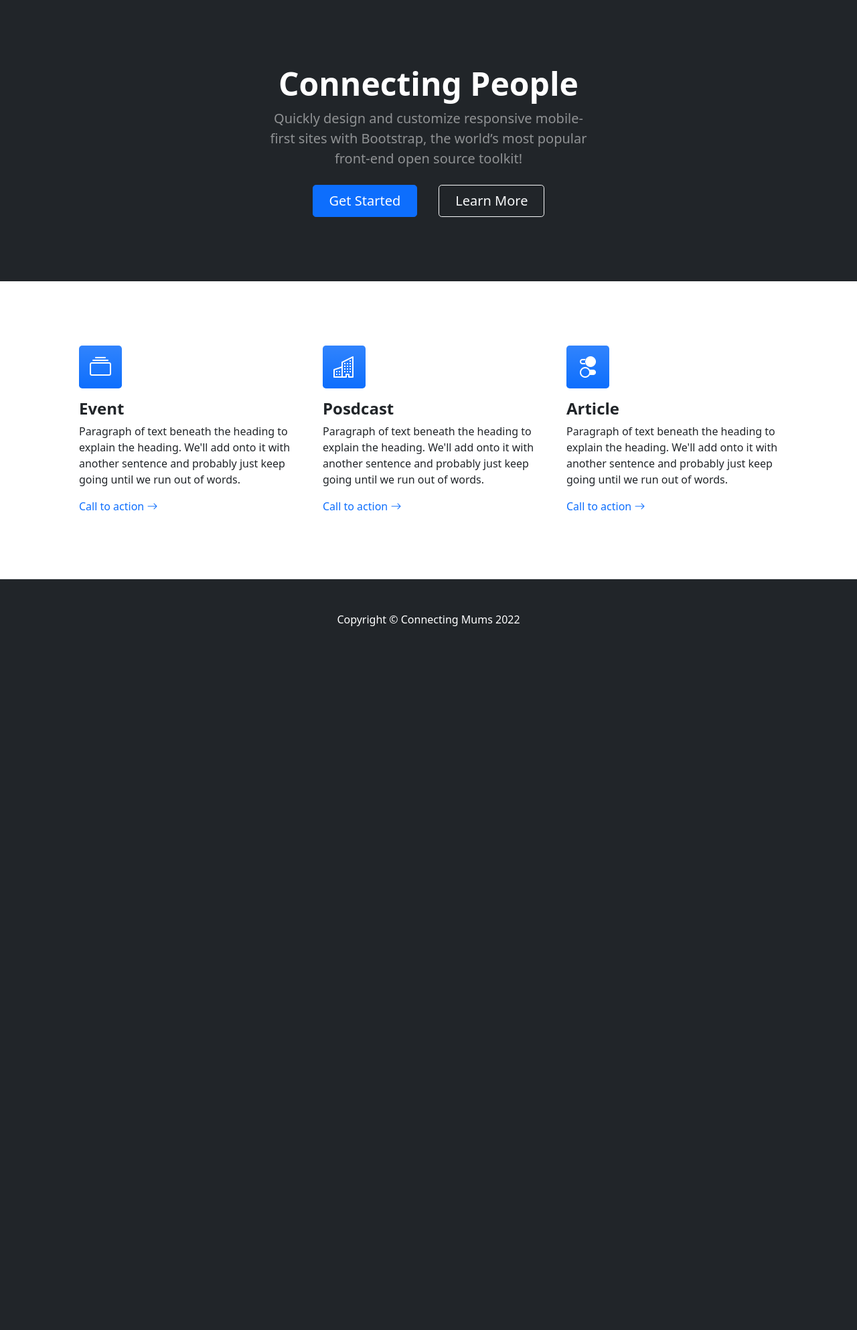
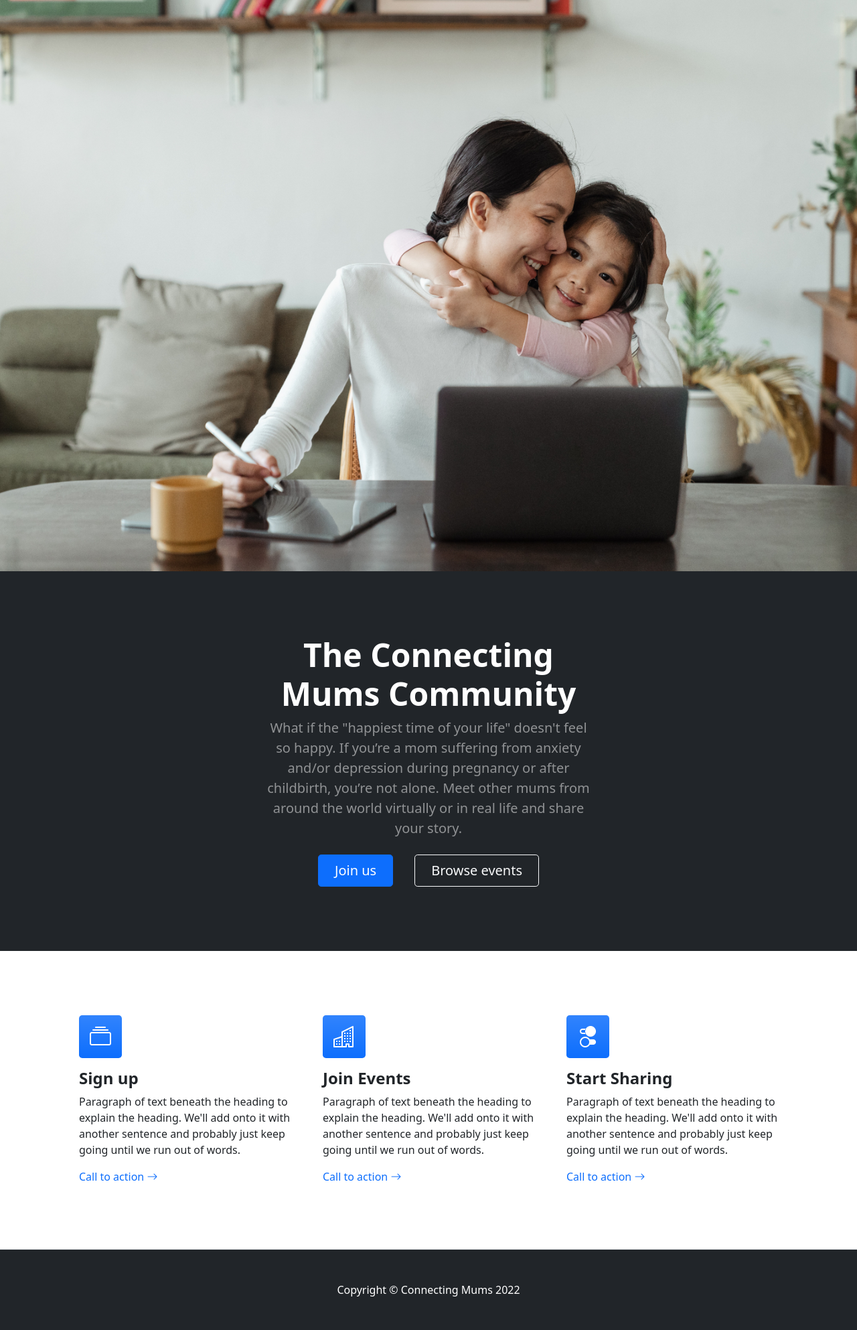
Before and after one commit to CarlaBuongiorno/Connecting-Mums, a Flask app: page /home in a window 1280 px wide. Shown: the part 56-2042 px from the top of the page at 67% size. Before the commit the page ends 991 px from the top, so only its background shows below. Run offline with Flask 2, Linux system fonts and the light colour scheme; some libraries are stand-ins or nearby versions.

Commit message:
Added content and hero image

```diff
--- a/templates/base.html
+++ b/templates/base.html
@@ -34,7 +34,7 @@
     {% endblock %}
 
 <!-- Footer-->
-<footer class="py-5 bg-dark">
+<footer class="footer py-5 bg-dark">
     <div class="container px-5"><p class="m-0 text-center text-white">Copyright &copy; Connecting Mums 2022</p></div>
 </footer>
 <!-- Bootstrap core JS-->
--- a/templates/home.html
+++ b/templates/home.html
@@ -2,16 +2,17 @@
 {% block content %}
 
 <!-- Header-->
+<img src="{{ url_for('static', filename='assets/img/hero.jpeg') }}" class="d-block w-100" alt="purple blue background">
 <header class="bg-dark py-5">
     <div class="container px-5">
         <div class="row gx-5 justify-content-center">
             <div class="col-lg-6">
                 <div class="text-center my-5">
-                    <h1 class="display-5 fw-bolder text-white mb-2">Connecting People</h1>
-                    <p class="lead text-white-50 mb-4">Quickly design and customize responsive mobile-first sites with Bootstrap, the world’s most popular front-end open source toolkit!</p>
+                    <h1 class="display-5 fw-bolder text-white mb-2">The Connecting Mums Community</h1>
+                    <p class="lead text-white-50 mb-4">What if the "happiest time of your life" doesn't feel so happy. If you’re a mom suffering from anxiety and/or depression during pregnancy or after childbirth, you’re not alone. Meet other mums from around the world virtually or in real life and share your story.</p>
                     <div class="d-grid gap-3 d-sm-flex justify-content-sm-center">
-                        <a class="btn btn-primary btn-lg px-4 me-sm-3" href="#features">Get Started</a>
-                        <a class="btn btn-outline-light btn-lg px-4" href="#!">Learn More</a>
+                        <a class="btn btn-primary btn-lg px-4 me-sm-3" href="#features">Join us</a>
+                        <a class="btn btn-outline-light btn-lg px-4" href="{{ url_for('get_events') }}">Browse events</a>
                     </div>
                 </div>
             </div>
@@ -19,12 +20,13 @@
     </div>
 </header>
 <!-- Features section-->
+
 <section class="py-5 border-bottom" id="features">
     <div class="container px-5 my-5">
         <div class="row gx-5">
             <div class="col-lg-4 mb-5 mb-lg-0">
                 <div class="feature bg-primary bg-gradient text-white rounded-3 mb-3"><i class="bi bi-collection"></i></div>
-                <h2 class="h4 fw-bolder">Event</h2>
+                <h2 class="h4 fw-bolder">Sign up</h2>
                 <p>Paragraph of text beneath the heading to explain the heading. We'll add onto it with another sentence and probably just keep going until we run out of words.</p>
                 <a class="text-decoration-none" href="#!">
                     Call to action
@@ -33,7 +35,7 @@
             </div>
             <div class="col-lg-4 mb-5 mb-lg-0">
                 <div class="feature bg-primary bg-gradient text-white rounded-3 mb-3"><i class="bi bi-building"></i></div>
-                <h2 class="h4 fw-bolder">Posdcast</h2>
+                <h2 class="h4 fw-bolder">Join Events</h2>
                 <p>Paragraph of text beneath the heading to explain the heading. We'll add onto it with another sentence and probably just keep going until we run out of words.</p>
                 <a class="text-decoration-none" href="#!">
                     Call to action
@@ -42,7 +44,7 @@
             </div>
             <div class="col-lg-4">
                 <div class="feature bg-primary bg-gradient text-white rounded-3 mb-3"><i class="bi bi-toggles2"></i></div>
-                <h2 class="h4 fw-bolder">Article</h2>
+                <h2 class="h4 fw-bolder">Start Sharing</h2>
                 <p>Paragraph of text beneath the heading to explain the heading. We'll add onto it with another sentence and probably just keep going until we run out of words.</p>
                 <a class="text-decoration-none" href="#!">
                     Call to action
```
Also changed, not shown: static/assets/img/hero.jpeg (added), static/css/styles.css.
